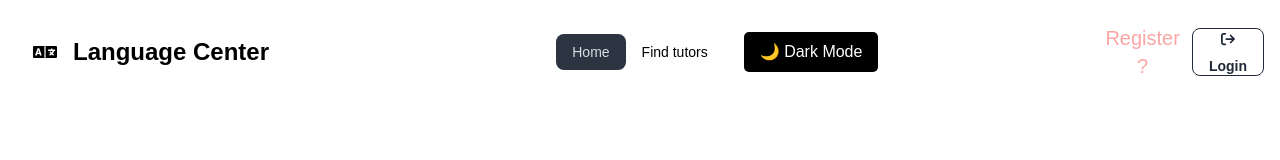
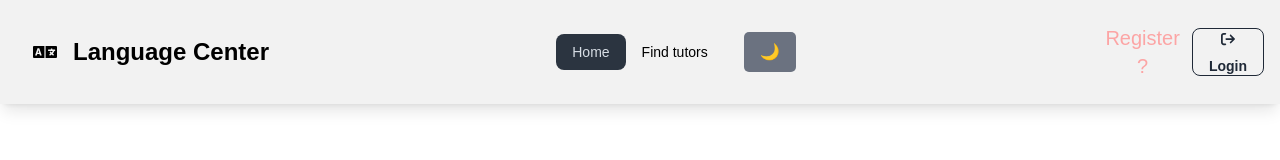
Before and after one commit to mosiur73/a11-language-exchange--client-side, a React (Vite) app: page / in a window 1280 px wide. Shown: the top 160 px of the page. Built offline with nearby package versions, Linux system fonts and the light colour scheme; no server answers.

Commit message:
navbar is done

```diff
--- a/src/Shared/Navbar/Navbar.jsx
+++ b/src/Shared/Navbar/Navbar.jsx
@@ -33,8 +33,9 @@ const Navbar = () => {
 
   </>
   return (
-    <div className="navbar fixed top-0 z-10 left-0 right-0 bg-base-100">
-      <div className="navbar-start">
+    <div className="navbar fixed top-0 z-10 left-0 right-0 bg-base-200 shadow-lg">
+
+     <div className="navbar-start">
         <div className="dropdown">
           <div tabIndex={0} role="button" className="btn btn-ghost lg:hidden">
             <svg
@@ -65,8 +66,8 @@ const Navbar = () => {
       </div>
       <div className="navbar-end">
         <div className='navbar'>
-          <button onClick={toggleTheme} className="theme-toggle-btn mr-4">
-            {theme === 'light' ? '🌙 Dark Mode' : '☀️ Light Mode'}
+          <button onClick={toggleTheme} className="theme-toggle-btn  bg-gray-500">
+            {theme === 'light' ? '🌙 ' : '☀️ '}
           </button>
         </div>
         {
@@ -91,6 +92,7 @@ const Navbar = () => {
 
 
       </div>
+
     </div>
   );
 };
--- a/src/component/Style/Style.css
+++ b/src/component/Style/Style.css
@@ -19,7 +19,7 @@ body {
     display: flex;
     justify-content: space-between;
     padding: 1rem;
-    background-color: var(--background-color);
+    /* background-color: gray; */
 
 }
 
@@ -27,7 +27,7 @@ body {
     padding: 0.5rem 1rem;
     border: none;
     cursor: pointer;
-    background-color: var(--text-color);
+    /* background-color: var(--text-color); */
     color: var(--background-color);
     border-radius: 5px;
     font-size: 1rem;
```
